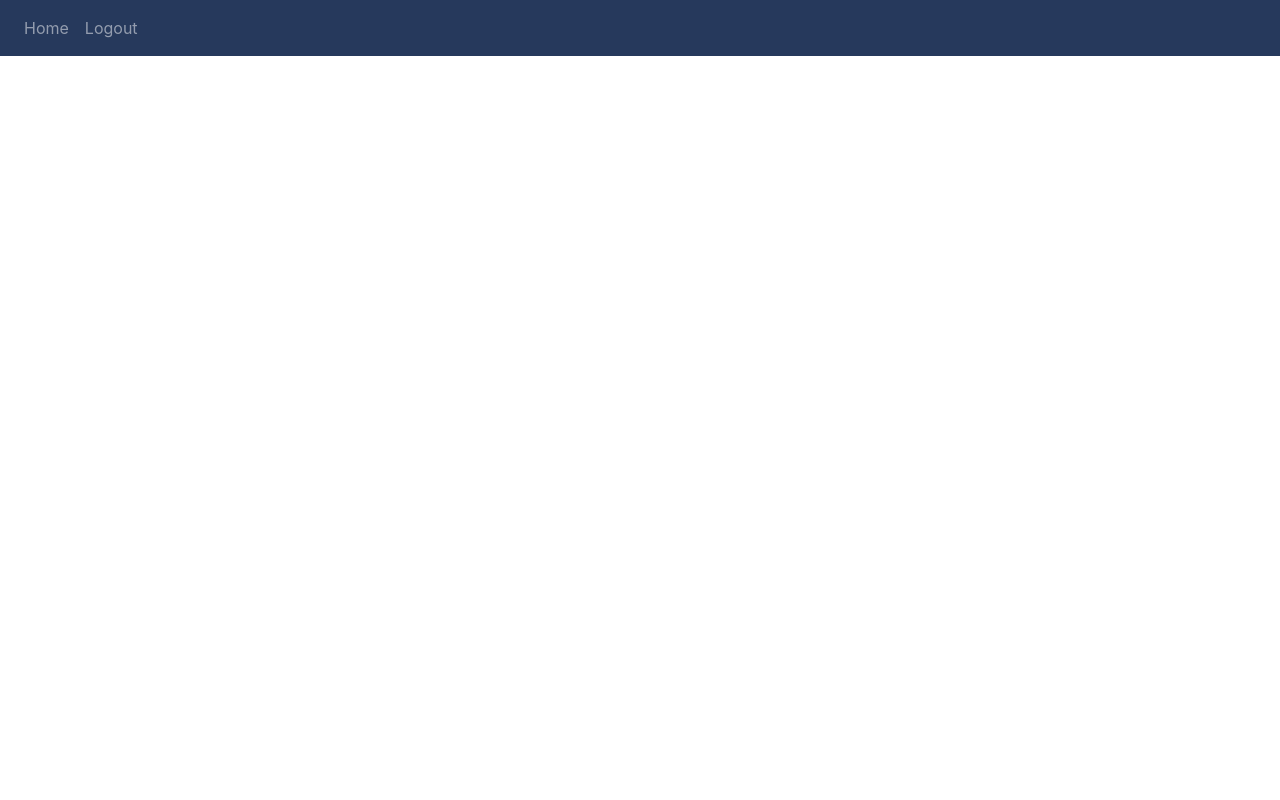
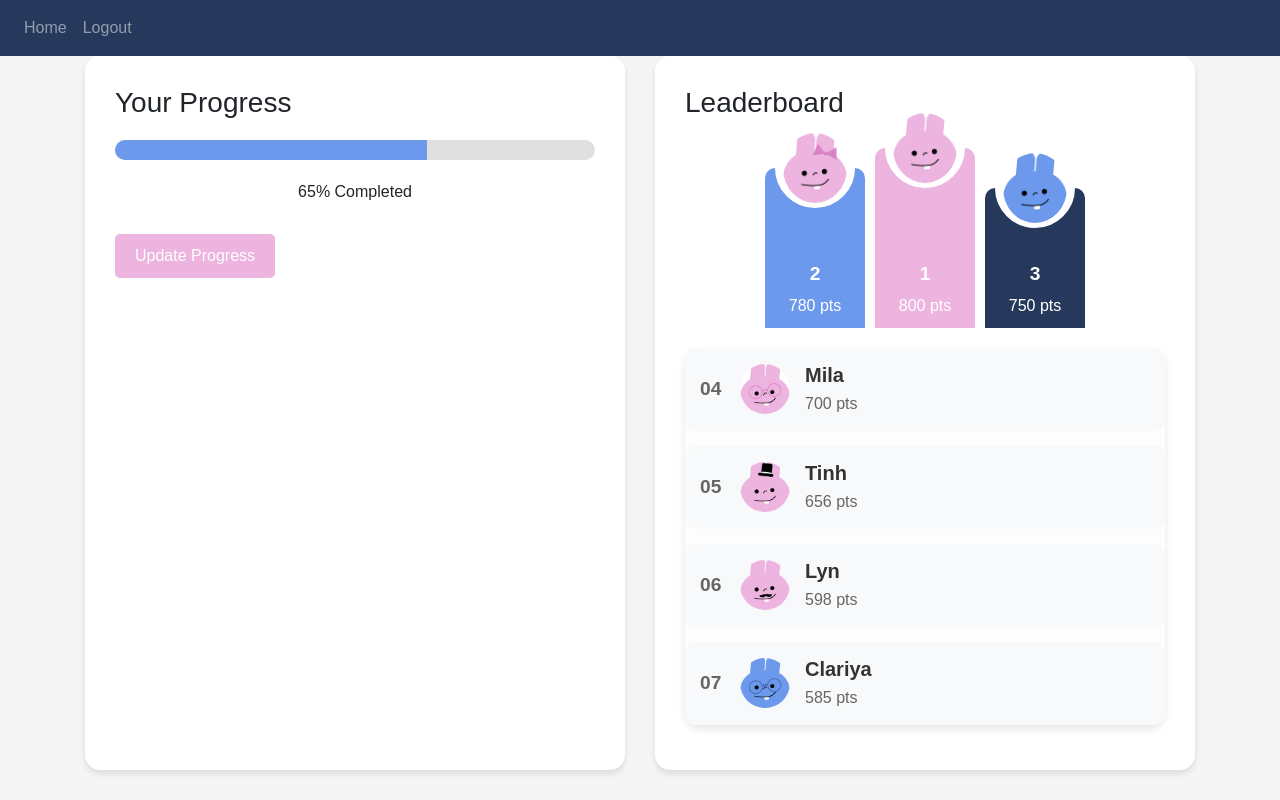
Before and after one commit to milapchu/GoalMates, a Flask app: page / in a window 1280 px wide. Run offline with Flask 3, Linux system fonts and the light colour scheme; the visitor is signed in with stand-in values (Sample User, id 1); some libraries are stand-ins or nearby versions.

Commit message:
dashboard

```diff
--- /dev/null
+++ b/website/static/css/leaderboard.css
@@ -0,0 +1,208 @@
+/* Example CSS for the Leaderboard portion */
+
+/* Reset (optional) */
+* {
+  box-sizing: border-box;
+}
+
+/* Container for the entire leaderboard */
+.leaderboard-container {
+  display: flex;
+  flex-direction: column;
+  align-items: center;
+  font-family: sans-serif;
+  background-color: #fff;
+  width: 100%;
+  padding-bottom: 20px; /* so there's space under the podium */
+}
+
+/* Top “scene” background */
+.scene-background {
+  width: 100%;
+  padding: 20px;
+  /*background: linear-gradient(to top, #FDE1C9, #FAD7B0);*/
+  border-bottom-left-radius: 40px;
+  border-bottom-right-radius: 40px;
+  text-align: center;
+  position: relative;
+}
+
+/* Leaderboard Title */
+.title {
+  font-size: 2rem;
+  color: #444;
+  margin-bottom: 20px;
+}
+
+/* Podium container */
+.podium {
+  display: flex;
+  align-items: flex-end;
+  justify-content: center;
+  gap: 10px;
+  position: relative;
+}
+
+/* Each podium spot */
+.podium-spot {
+  background-color: #d9d9d9;
+  border-radius: 10px 10px 0 0;
+  width: 100px;
+  height: 150px;
+  display: flex;
+  flex-direction: column;
+  align-items: center;
+  justify-content: flex-end;
+  position: relative;
+}
+
+/* Different heights/colors for each spot */
+.spot-1 {
+  background-color: #EDB4E0; /* 1st place color */
+  height: 180px;
+}
+.spot-2 {
+  background-color: #6C99EC; /* 2nd place color */
+  height: 160px;
+}
+.spot-3 {
+  background-color: #26395C; /* 3rd place color */
+  height: 140px;
+}
+
+/* Position number (1,2,3) */
+.position {
+  color: #fff;
+  font-weight: bold;
+  margin-bottom: 5px;
+  font-size: 1.2rem;
+}
+
+/* Score text */
+.score {
+  color: #fff;
+  margin-bottom: 10px;
+}
+
+/* Avatar in podium */
+.avatar-container {
+  position: absolute;
+  top: -40px;
+  background-color: #fff;
+  border-radius: 50%;
+  padding: 5px;
+  border: 3px solid #fff;
+  width: 80px;
+  height: 80px;
+  display: flex;
+  justify-content: center;
+  align-items: center;
+}
+
+.avatar-container img {
+  border-radius: 50%;
+  width: 70px;
+  height: 70px;
+  object-fit: cover;
+}
+
+/* Winner badge
+.winner-badge {
+  position: absolute;
+  top: -60px;
+  background-color: gold;
+  color: #444;
+  font-weight: bold;
+  padding: 5px 10px;
+  border-radius: 5px;
+} */
+
+/* Leaderboard list container */
+.leaderboard-list {
+  width: 100%;
+  max-width: 1200px;
+  margin-top: 40px;
+  background-color: #fdfdfd;
+  border-radius: 15px;
+  box-shadow: 0 4px 8px rgba(0,0,0,0.1);
+  padding: 10px;
+}
+
+/* Each row */
+.leaderboard-row {
+  display: flex;
+  align-items: center;
+  padding: 10px;
+  border-bottom: 1px solid #eee;
+  position: relative;
+}
+.leaderboard-row:last-child {
+  border-bottom: none;
+}
+
+.rank {
+  width: 30px;
+  font-weight: bold;
+  color: #555;
+}
+
+.leaderboard-row .avatar-container {
+  width: 50px;
+  height: 50px;
+  top: auto;
+  left: auto;
+  position: static;
+  border: none;
+  margin: 0 10px;
+}
+.leaderboard-row .avatar-container img {
+  width: 50px;
+  height: 50px;
+}
+
+/* User info in each row */
+.user-info {
+  flex: 1;
+}
+.user-name {
+  font-weight: 600;
+  color: #333;
+}
+.points {
+  color: #999;
+  font-size: 0.9rem;
+}
+
+/* Rank change (+/-) */
+.change {
+  font-weight: bold;
+  margin-left: 10px;
+}
+.positive {
+  color: green;
+}
+.negative {
+  color: red;
+}
+
+/* Highlight a "selected" row */
+.leaderboard-row.selected {
+  background-color: #f5f5f5;
+  border-radius: 10px;
+}
+
+.custom-button {
+  background-color: #EDB4E0;
+  position: center;
+  color: white;
+  border: none;
+  padding: 10px 20px;
+  border-radius: 5px;
+  font-size: 16px;
+  cursor: pointer;
+  transition: background-color 0.3s ease;
+}
+
+.custom-button:hover {
+  background-color: #d89ecb;
+}
--- a/website/templates/home.html
+++ b/website/templates/home.html
@@ -1,5 +1,209 @@
-{% extends "base.html" %} {% block title %}Home{% endblock %} {% block content
-%}
+{% extends "base.html" %}
+{% block title %}Home{% endblock %}
+
+{% block extra_css %}
+  <link rel="stylesheet" href="{{ url_for('static', filename='css/leaderboard.css') }}">
+  <style>
+    body {
+      font-family: 'Arial', sans-serif;
+      background-color: #f5f5f5;
+      margin: 0;
+      min-height: 100vh;
+    }
+    .dashboard-container {
+      display: flex;
+      gap: 30px;
+      max-width: 1200px;
+      margin: 0 auto;
+    }
+    .board {
+      background-color: white;
+      border-radius: 15px;
+      padding: 30px;
+      box-shadow: 0 4px 6px rgba(0, 0, 0, 0.1);
+      flex: 1;
+    }
+    /* Left Board - Progress */
+    .progress-board {
+      min-width: 400px;
+    }
+    .progress-container {
+      text-align: center;
+      margin-bottom: 30px;
+    }
+    .progress-bar {
+      width: 100%;
+      height: 20px;
+      background-color: #e0e0e0;
+      border-radius: 10px;
+      overflow: hidden;
+      margin: 20px 0;
+    }
+    .progress-fill {
+      height: 100%;
+      background-color: #6C99EC;
+      width: 65%;
+      transition: width 0.3s ease;
+    }
+    .update-button {
+      display: block;
+      width: 100%;
+      padding: 15px;
+      background-color: #2196F3;
+      color: white;
+      border: none;
+      border-radius: 8px;
+      cursor: pointer;
+      font-size: 1.1em;
+      transition: background-color 0.3s;
+    }
+    .update-button:hover {
+      background-color: #1e88e5;
+    }
+    /* Leaderboard List Styles */
+    .leaderboard-list {
+      list-style: none;
+      padding: 0;
+      margin: 0;
+    }
+    .leaderboard-item {
+      display: flex;
+      align-items: center;
+      padding: 15px;
+      margin-bottom: 15px;
+      border-radius: 10px;
+      background-color: #f8f9fa;
+    }
+    .rank {
+      width: 40px;
+      font-weight: bold;
+      font-size: 1.2em;
+      color: #666;
+    }
+    .user-avatar {
+      width: 50px;
+      height: 50px;
+      border-radius: 50%;
+      margin-right: 15px;
+      object-fit: cover;
+    }
+    .user-info {
+      flex: 1;
+    }
+    .user-name {
+      margin: 0;
+      font-weight: 600;
+    }
+    .user-progress {
+      color: #666;
+      margin: 5px 0 0;
+    }
+    /* Top 3 Styles */
+    .top-1 { background-color: #fff3e0; }
+    .top-2 { background-color: #f5f5f5; }
+    .top-3 { background-color: #e8f5e9; }
+    .top-1 .rank { color: #ff9800; }
+    .top-2 .rank { color: #757575; }
+    .top-3 .rank { color: #4CAF50; }
+    @media (max-width: 768px) {
+      .dashboard-container {
+        flex-direction: column;
+      }
+      .board {
+        width: 100%;
+        min-width: auto;
+      }
+    }
+  </style>
+{% endblock %}
+
+{% block content %}
+<div class="dashboard-container">
+  <!-- Left Board - Progress -->
+  <div class="board progress-board">
+    <h3>Your Progress</h3>
+    <div class="progress-container">
+      <div class="progress-bar">
+        <div class="progress-fill"></div>
+      </div>
+      <span>65% Completed</span>
+    </div>
+    <button class="btn custom-button" onclick="location.href='progress.html'">
+      Update Progress
+    </button>
+  </div>
+
+  <!-- Right Board - Leaderboard -->
+  <div class="board">
+    <h3>Leaderboard</h3>
+    <!-- Leaderboard Podium Section from the second chunk -->
+    <div class="scene-background">
+      <div class="podium">
+        <!-- 2nd Place -->
+        <div class="podium-spot spot-2">
+          <div class="avatar-container">
+            <img src="{{ url_for('static', filename='images/bunny1.png') }}" alt="Avatar 2" />
+          </div>
+          <div class="position">2</div>
+          <div class="score">780 pts</div>
+        </div>
+        <!-- 1st Place -->
+        <div class="podium-spot spot-1">
+          <div class="avatar-container">
+            <img src="{{ url_for('static', filename='images/bunny2.png') }}" alt="Avatar 1" />
+          </div>
+          <div class="position">1</div>
+          <div class="score">800 pts</div>
+        </div>
+        <!-- 3rd Place -->
+        <div class="podium-spot spot-3">
+          <div class="avatar-container">
+            <img src="{{ url_for('static', filename='images/bunny3.jpg') }}" alt="Avatar 3" />
+          </div>
+          <div class="position">3</div>
+          <div class="score">750 pts</div>
+        </div>
+      </div>
+    </div>
+    <!-- Leaderboard List (integrated from both code chunks) -->
+    <ul class="leaderboard-list">
+      <li class="leaderboard-item">
+        <div class="rank">04</div>
+        <img src="{{ url_for('static', filename='images/bunny4.jpg') }}" class="user-avatar" alt="User">
+        <div class="user-info">
+          <h5 class="user-name">Mila</h5>
+          <p class="user-progress">700 pts</p>
+        </div>
+      </li>
+      <li class="leaderboard-item">
+        <div class="rank">05</div>
+        <img src="{{ url_for('static', filename='images/bunny7.png') }}" class="user-avatar" alt="User">
+        <div class="user-info">
+          <h5 class="user-name">Tinh</h5>
+          <p class="user-progress">656 pts</p>
+        </div>
+      </li>
+      <li class="leaderboard-item selected">
+        <div class="rank">06</div>
+        <img src="{{ url_for('static', filename='images/bunny6.png') }}" class="user-avatar" alt="User">
+        <div class="user-info">
+          <h5 class="user-name">Lyn</h5>
+          <p class="user-progress">598 pts</p>
+        </div>
+      </li>
+      <li class="leaderboard-item">
+        <div class="rank">07</div>
+        <img src="{{ url_for('static', filename='images/bunny5.png') }}" class="user-avatar" alt="User">
+        <div class="user-info">
+          <h5 class="user-name">Clariya</h5>
+          <p class="user-progress">585 pts</p>
+        </div>
+      </li>
+    </ul>
+  </div>
+</div>
+
+<!-- Existing Notes List from the second chunk -->
 <ul class="list-group list-group-flush" id="notes">
   {% for note in user.notes %}
     <li class="list-group-item">
@@ -10,5 +214,4 @@
     </li>
   {% endfor %}
 </ul>
-
-{% endblock %}
+{% endblock %}
```
Also changed, not shown: website/static/images/bunny1.png (added), website/static/images/bunny2.png (added), website/static/images/bunny3.jpg (added), website/static/images/bunny4.jpg (added), website/static/images/bunny5.png (added), website/static/images/bunny6.png (added), website/static/images/bunny7.png (added). Lines whose indentation alone changed are shown as unchanged.
